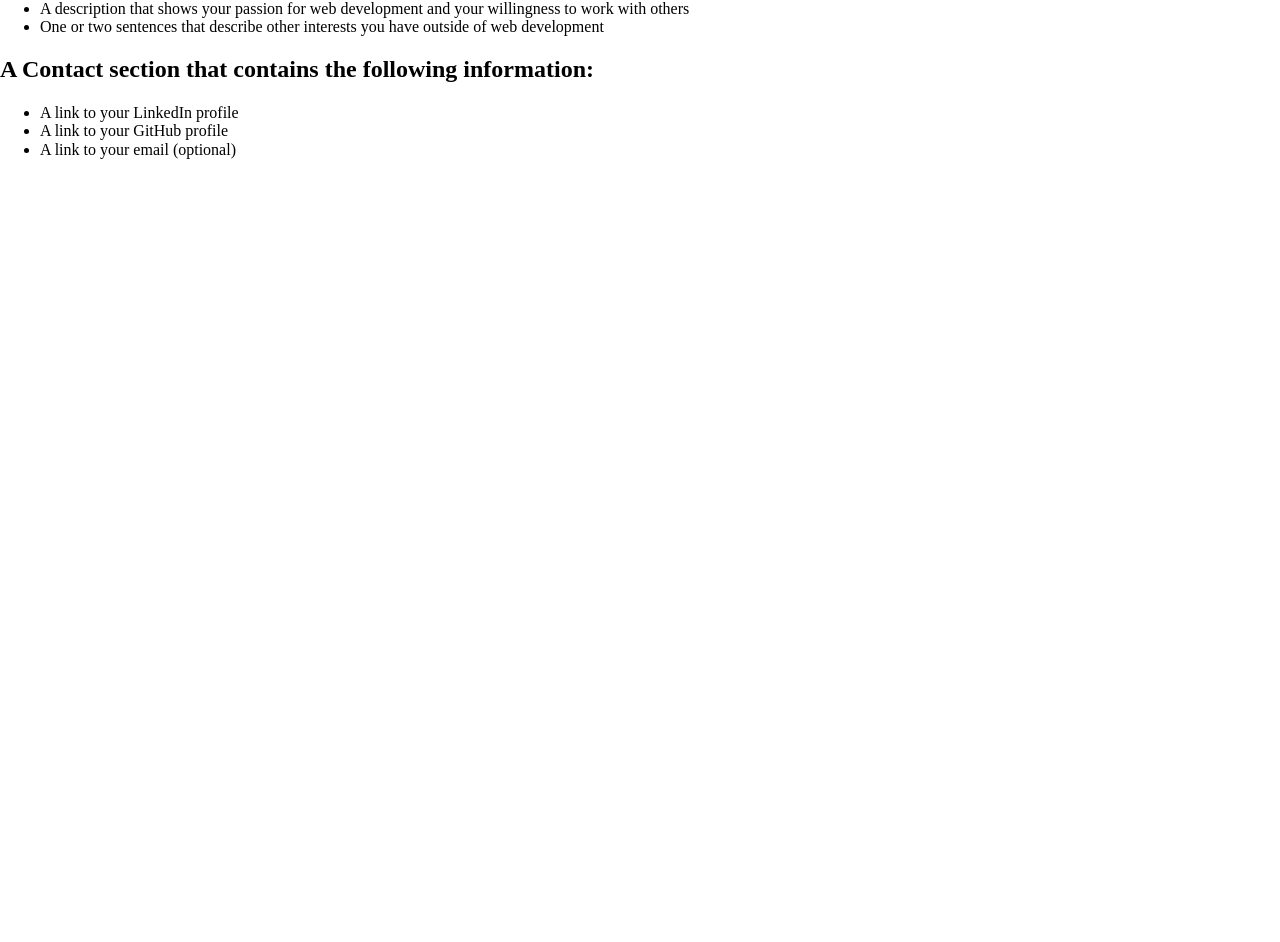
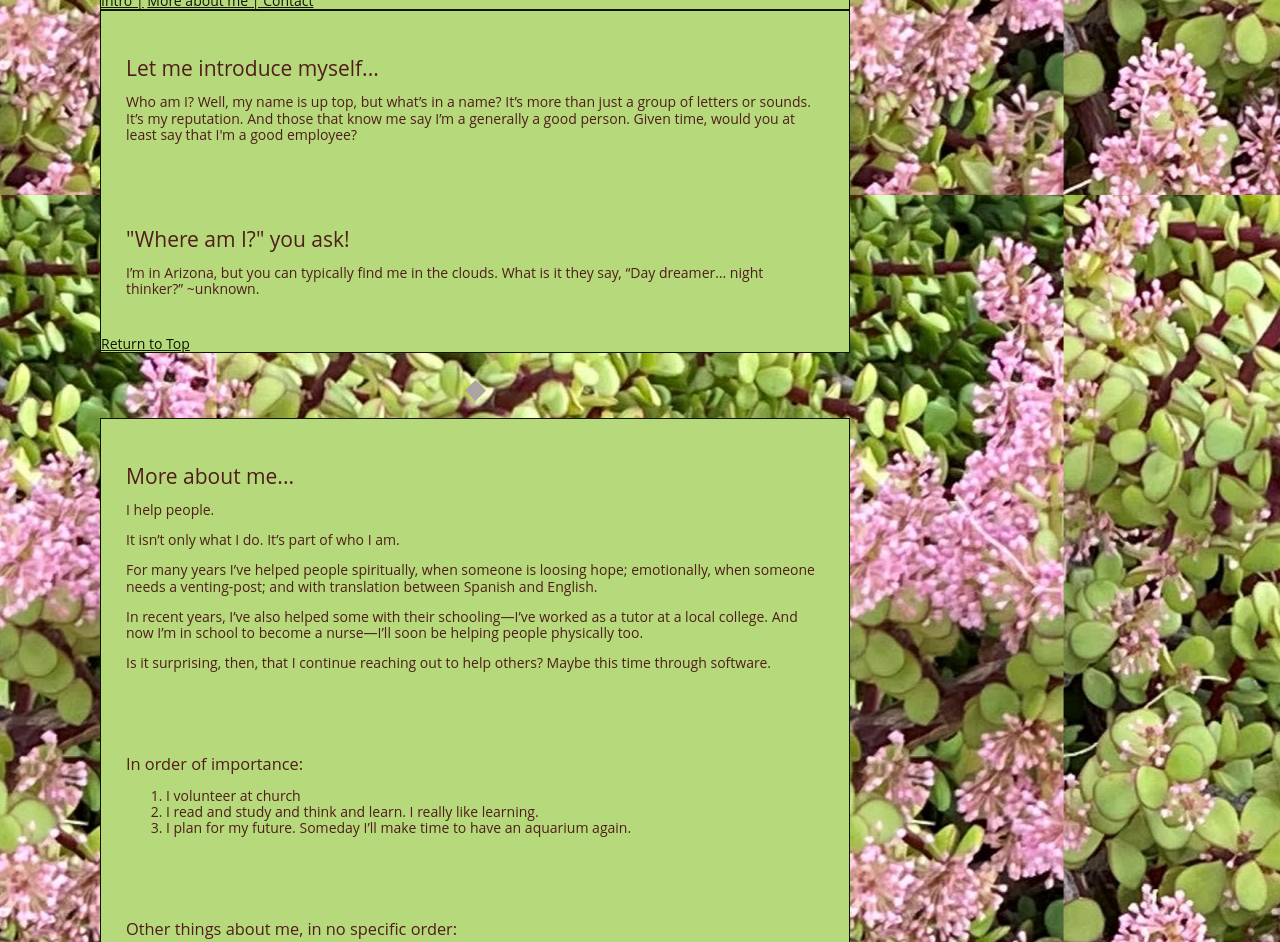
Before and after one commit to Sonoraaron/Aarons-Webpage, a plain HTML site: page index.html in a window 1280 px wide. Shown: the part 172-1114 px from the top of the page. Before the commit the page ends 800 px from the top, so only its background shows below. Drawn offline with nearby package versions, Linux system fonts and the light colour scheme.

Commit message:
Add files via upload

```diff
--- a/index.html
+++ b/index.html
@@ -1,43 +1,137 @@
 <!DOCTYPE html>
 <html>
+
 <head>
+	<meta charset="utf-8">
+	<meta name="viewport" content="width=device-width">
+	<!--------------------------------Title------------------------------------------>
 
-<title>Aaron's Web Page</title>
+	<title>Aaron's Web Page</title>
+	<!--------------------------------Title------------------------------------------>
 
-<link rel="stylesheet" href="https://cdnjs.cloudflare.com/ajax/libs/normalize/5.0.0/normalize.min.css" />
-
-<link href="style.css" rel="stylesheet" type="text/css" />
-
+	<link rel="stylesheet" href="https://cdnjs.cloudflare.com/ajax/libs/normalize/8.0.1/normalize.min.css" />
+	<link href="style.css" rel="stylesheet" type="text/css" />
 </head>
 
-<body>
-<h2>An Intro section that contains the following information:</h2>
+<main>
 
-<ul>
-<li>Who you are</li>
+	<header>
+		<h1 class="border-box">Aaron Loera</h1>
 
-<li>Where you are located</li>
-</ul>
+		<nav class="border-box">
+			<a href="#Intro"> Intro |</a>
+			<a href="#About"> More about me </a>
+			<a href="#Contact">| Contact </a>
+		</nav>
 
-<h2>An About Me section that contains the following information:</h2>
+	</header>
 
-<ul>
-<li>A description that shows your passion for web development and your willingness to work with others</li>
+	<nav></nav>
 
-<li>One or two sentences that describe other interests you have outside of web development</li>
-</ul>
+	<body>
+		<article>
+			<article>
 
-<h2>A Contact section that contains the following information:</h2>
+				<!----------Intro---------->
+				<section class="border-box">
 
-<ul>
-<li>A link to your LinkedIn profile</li>
+					<div>
 
-<li>A link to your GitHub profile</li>
+						<h2 id="Intro">Let me introduce myself...</h2>
 
-<li>A link to your email (optional)</li>
-</ul>
+						<p>Who am I? Well, my name is up top, but what’s in a name? It’s more than just a group of letters or sounds. It’s
+							my reputation. And those that know me say I’m a generally a good person. Given time, would you at least say that I'm
+							a good employee?</p>
+					</div>
 
-<script src="script.js"></script>
-  </body>
+					<div>
+						<h2>"Where am I?" you ask!</h2>
+
+						<p>I’m in Arizona, but you can typically find me in the clouds. What is it they say, “Day dreamer… night thinker?”
+							~unknown.
+						</p>
+					</div>
+
+					<nav> <a href="#">Return to Top</a></nav>
+				</section>
+				<!--------End Intro-------->
+
+				<!--make hr a diamond-->
+				<hr>
+				<!--make hr a diamond-->
+
+				<!----------About Me---------->
+				<section class="border-box">
+
+					<div>
+						<h2 id="About">More about me...</h2>
+
+						<p>I help people.</p>
+						<p>It isn’t only what I do. It’s part of who I am.</p>
+						<p>For many years I’ve helped people spiritually, when someone is loosing hope; emotionally, when someone needs a venting-post;
+							and with translation between Spanish and English.</p>
+
+						<p>In recent years, I’ve also helped some with their schooling—I’ve worked as a tutor at a local college. And now I’m
+							in school to become a nurse—I’ll soon be helping people physically too.</p>
+
+						<p>Is it surprising, then, that I continue reaching out to help others? Maybe this time through software.</p>
+					</div>
+
+					<div>
+						<h3>In order of importance:</h3>
+
+						<ol>
+							<li>I volunteer at church</li>
+							<li>I read and study and think and learn. I really like learning.</li>
+							<li>I plan for my future. Someday I’ll make time to have an aquarium again.</li>
+						</ol>
+					</div>
+
+					<div>
+						<h3>Other things about me, in no specific order:</h3>
+						<ul>
+							<li>I’m weird. And I enjoy every minute of it.</li>
+							<li>I enjoy “dad jokes.”</li>
+							<li>I’m a talker. I enjoy conversations. Sometimes I listen too. *snicker*</li>
+						</ul>
+					</div>
+
+					<nav> <a href="#">Return to Top</a></nav>
+				</section>
+				<!--------End About Me-------->
+
+				<!--make hr a diamond-->
+				<hr>
+				<!--make hr a diamond-->
+
+				<!----------Contact Details---------->
+				<section class="border-box">
+
+					<h2 id="Contact">Contact info.</h2>
+					<p><a href="https://github.com/Sonoraaron" target="\_blank">GitHub</a></p>
+<p><a href="https://www.linkedin.com/feed/" target="\_blank">LinkedIn</a></p>
+
+
+					<p><a href="mailto:arizonaaron@gmail.com">ARIZONAaron@gmail.com</a></p>
+
+					<nav> <a href="#">Return to Top</a></nav>
+				</section>
+				<!--------End Contact Details-------->
+
+			</article>
+
+			<script src="script.js">
+
+			</script>
+		</article>
+	</body>
+
+	<footer>
+		<h3>
+			<!--you'll need something here-->
+		</h3>
+	</footer>
+
+</main>
 
 </html>
--- /dev/null
+++ b/style.css
@@ -0,0 +1,110 @@
+main, .box {
+  width: 750px;
+  margin: 50px 50px;
+  padding: 50px 50px;
+  }
+
+/*from view-source:https://preview.colorlib.com/#jony*/
+h1{
+  margin:.67em 0;
+  font-size:2em;
+  padding: 0px;
+  text-align: center;
+  }
+
+body{
+  font-family:"Helvetica Neue",Helvetica,Arial,sans-serif;
+  font-size:14px;
+  color:#501D1C;
+  }
+
+h1,h2,h3{
+  font-weight:500;
+  }
+
+h1,h2,h3{
+  margin-top:20px;
+  margin-bottom:10px
+  }
+
+body,h1,h2,h3{font-family:'Open Sans',sans-serif}
+
+div {padding: 25px 25px}
+
+/*I added the following diamond <hr> to fulfill assignment requirements, but I didn't like the look, so I colored it the same as the background. This keeps the code, so I can fulfill the requirement, but makes it look "invisible."*/
+
+
+/*To create a diamond-shaped <hr> division*/
+
+  hr {
+  width: 15px;
+  height: 15px;
+  border: none;
+  background: #AAA4A3;
+  color: #AAA4A3;
+  margin-top: 30px;
+  margin-bottom: 20px;
+  transform: rotate(45deg);
+}
+
+/*to create boxes around content*/
+.box {
+  background: rgb(182, 218, 123);
+  border: #101500
+}
+
+.box2 {
+  background: #101500;
+  border: 00px solid rgb(182, 218, 123);
+}
+
+.border-box {
+  box-sizing: border-box;
+  background: rgb(182, 218, 123);
+  border: 1px solid #101500
+}
+
+/* unvisited link */
+a:link {
+  color: #101500;
+}
+
+/* visited link */
+a:visited {
+
+  color: #501D1C;
+}
+
+
+/* mouse over link */
+a:hover {
+  color: #E7AEBE;
+}
+
+/* selected link */
+a:active {
+  color: #B6DA7B;
+}
+
+  /*
+  yellow green crayola B6DA7B
+
+  cameo pink E7AEBE
+
+  caput mortuum 501D1C
+
+  quick silver AAA4A3
+
+  black chocolate 101500
+
+  */
+
+/* to "paint" the backgrond color */
+  body {
+
+    background-position: center;
+
+    alt: "Flowering succulent.";
+
+    background-image: url("../images/plantcropped.jpg");
+}
```
Also changed, not shown: images/plantcropped.jpg (added).
